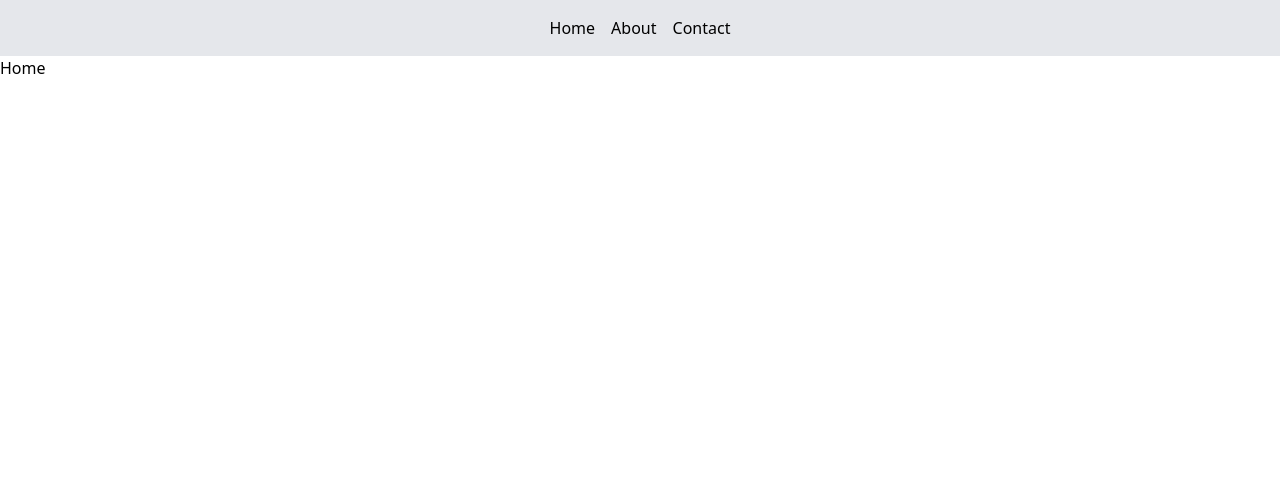
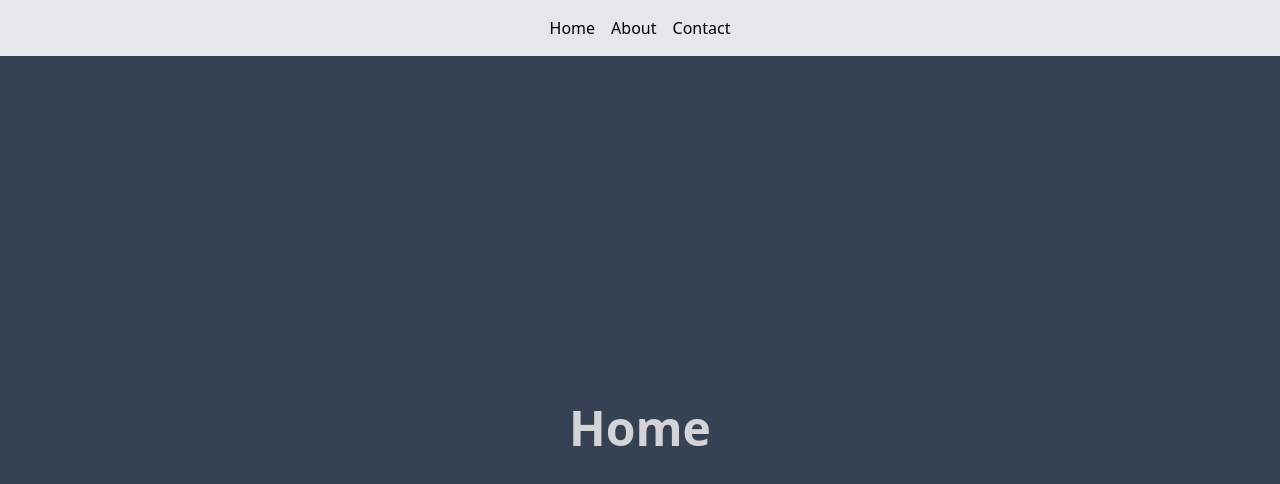
Before and after one commit to Sirwagya/WEB-DEVELOPMENT, a React (Vite) app: page / in a window 1280 px wide. Shown: the top 484 px of the page. Built offline with nearby package versions, Linux system fonts and the light colour scheme.

Commit message:
added few changes: changed background color, text size and position

```diff
--- a/src/Classes/30 JUL /react-router-dom/App.jsx
+++ b/src/Classes/30 JUL /react-router-dom/App.jsx
@@ -9,15 +9,17 @@ import Navbar from './components/Navbar.jsx'
 
 const App = () => {
   return (
-    <>
+    <div className="min-h-screen flex flex-col">
       <Navbar />
+      <main className="flex flex-1 items-center justify-center text-center font-bold bg-gray-700 text-zinc-300 text-5xl">
         <Routes>
           <Route path="/" element={<Home />} />
           <Route path="/about" element={<About />} />
           <Route path="/contact" element={<Contact />} />
           <Route path="*" element={<NotFound />} />
         </Routes>
-    </>
+      </main>
+    </div>
   )
 }
 
```
Lines whose indentation alone changed are shown as unchanged.
